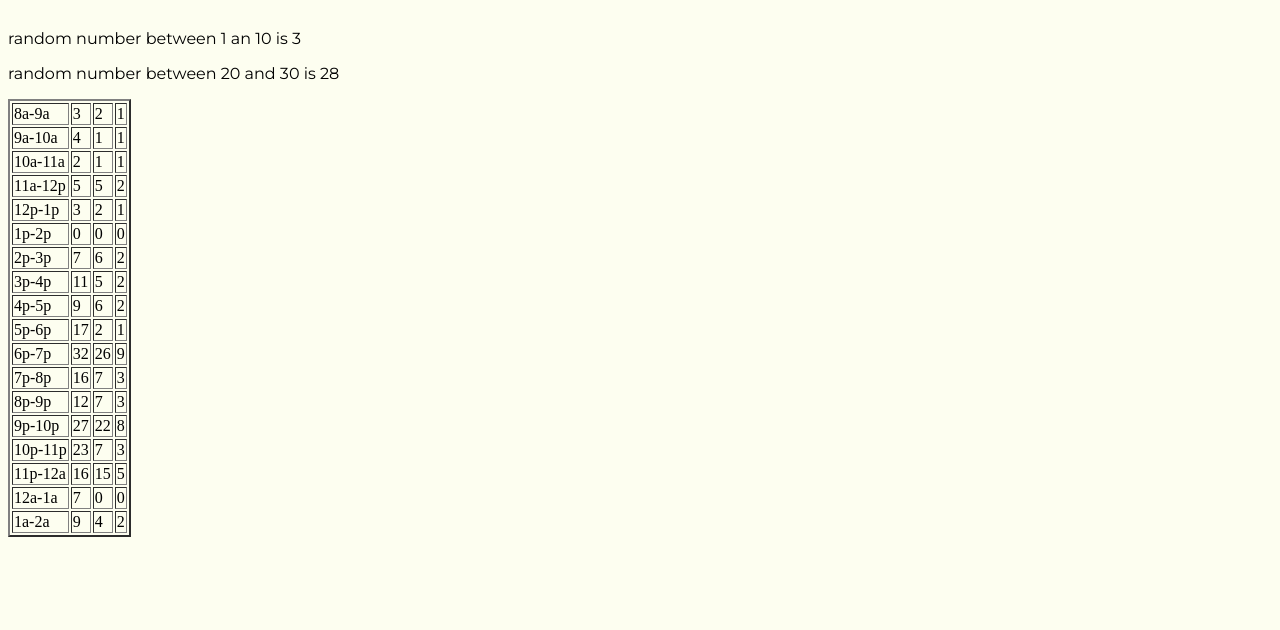
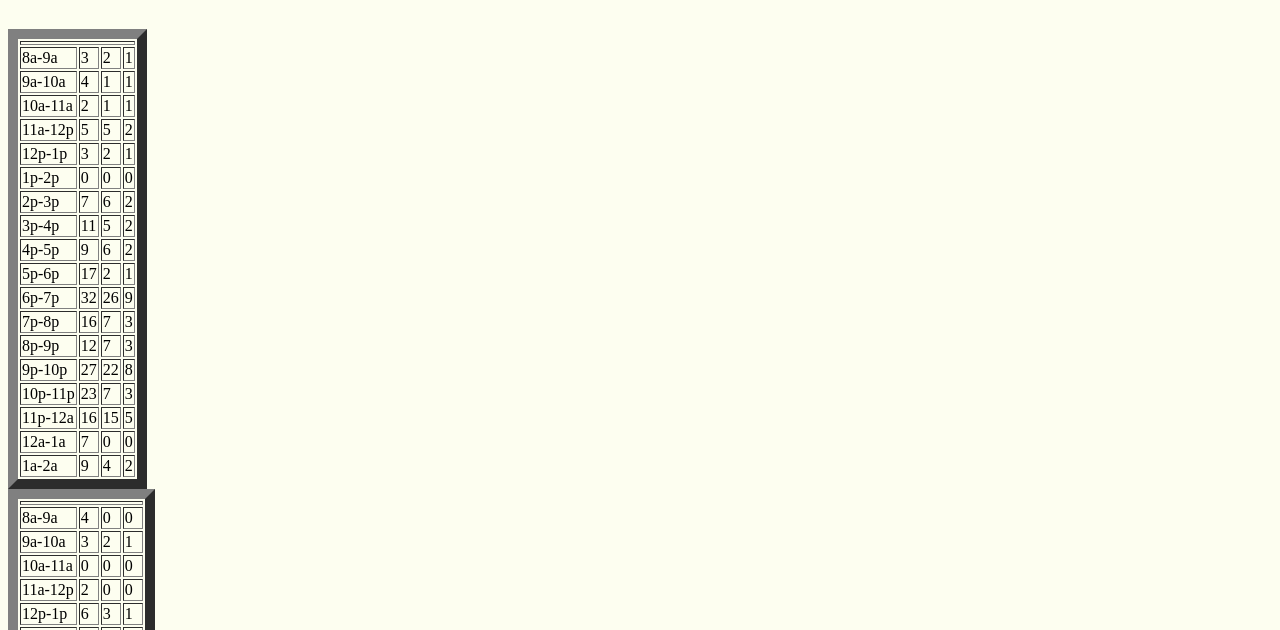
Before and after one commit to hgaskins/weekTwo, a website: page pizza/sales-data.html in a window 1280 px wide. Shown: the part 170-800 px from the top of the page. Drawn offline with Linux system fonts and the light colour scheme.

Commit message:
compute.js additions, created an oject of locations, in addtion to final funcation to generate all tables

```diff
--- a/pizza/js/compute.js
+++ b/pizza/js/compute.js
@@ -4,58 +4,45 @@ function randoInRange(min, max) {
   return result;
 }
 
-// function for deliveryInRange
+//to test randoInRange() fucntion
+console.log(randoInRange(1,3));
+
+// function for deliveryInRange()
 function deliveryInRange(minD, maxD) {
-  var result = Math.floor(Math.random() * ((maxD-minD)+1) + minD);
-  return result;
+  var resultDeliveryInRange = Math.floor(Math.random() * ((maxD-minD)+1) + minD);
+  return resultDeliveryInRange;
 }
+
+//to test deliveryInRange() function
+console.log(deliveryInRange(12, 14));
 
 //function for drivers needed based on deliveries given
 function driversNeeded(deliveries) {
-  var result = Math.ceil(deliveries/3);
-  return result;
+  var resultDriversNeeded = Math.ceil(deliveries/3);
+  return resultDriversNeeded;
 }
+
 //testing the driversNeeded function
 console.log(driversNeeded(36));
 
-// //Objects by store
-// var beverton = {
-//   //generate heading
-//   generateTable(beverton);
-//
-// }
-//
-// var hillsboro = {
-//
-// }
-//
-// var downtown = {
-//
-// }
-//
-// var northEast = {
-//
-// }
-//
-// var clackamas = {
-//
-// }
-//
-// var pdxAirport = {
-//
-// }
+//object of locations
+var locations = {
+  //Objects within object location by store
+    locationNames: ["beverton", "hillsboro", "downtown", "northEast", "clackamas", "pdxAirport"],
+    minMaxPizza: [[0,4],[0,4],[0,4],[0,7],[0,7],[0,7],[2,15],[2,15],[2,15], [15,35],[15,35],[15,35],[12,31],[12,31],[12,31],[5,20],[5,20],[5,20]]
+}
 
 //arrays for the min and max of pizza and times
 
 var minMaxPizza = [[0,4],[0,4],[0,4],[0,7], [0,7], [0,7],[2,15],[2,15],[2,15], [15,35],[15,35],[15,35],[12,31],[12,31],[12,31],[5,20],[5,20], [5,20]];
 var timeStamps = ["8a-9a", "9a-10a","10a-11a", "11a-12p", "12p-1p", "1p-2p", "2p-3p", "3p-4p", "4p-5p", "5p-6p", "6p-7p", "7p-8p", "8p-9p", "9p-10p","10p-11p", "11p-12a","12a-1a", "1a-2a"];
 
-//testContent added to html to test my randoInRange() and deliveryInRange() functions
-var testRando = document.getElementById("test");
-testRando.textContent = "random number between 1 an 10 is " + randoInRange(1,10);
-
-var testDelivery = document.getElementById("testTwo");
-testDelivery.textContent = "random number between 20 and 30 is " + deliveryInRange(20,30);
+// //testContent added to html to test my randoInRange() and deliveryInRange() functions
+// var testRando = document.getElementById("test");
+// testRando.textContent = "random number between 1 an 10 is " + randoInRange(1,10);
+//
+// var testDelivery = document.getElementById("testTwo");
+// testDelivery.textContent = "random number between 20 and 30 is " + deliveryInRange(20,30);
 
 //generateTable() function to generate tables.
 function generateTable() {
@@ -65,7 +52,23 @@ function generateTable() {
   //creates a <table> element and a <tbody> element
   var tbl = document.createElement("table");
   var tblBody = document.createElement("tbody");
-  // var tblHead = document.createElement("th");
+
+  //TABLEHEAD TITLES!
+  //creating a <thead> and puts it in the <table>
+  var tblHead = document.createElement("thead");
+  tbl.appendChild(tblHead);
+
+  //creates shopHead <tr> and puts it in <thead>
+  var shopHead = document.createElement("tr");
+  tblHead.appendChild(shopHead);
+
+  //creates the <th> in the shopHead <tr>
+  var shopLoc = document.createElement("th");
+  //sets the colspan attribute of tbl to 4;
+  shopLoc.setAttribute("colspan", "4");
+  shopHead.appendChild(shopLoc);
+
+  //NOW NEED TO FIGURE OUT HOW TO PULL LOCATION TITLES
 
   //creating all cells
   for (var i = 0; i < 18; i++) {
@@ -75,16 +78,6 @@ function generateTable() {
     var timeCellText = document.createTextNode(timeStamps[i]);
     timeCell.appendChild(timeCellText);
     row.appendChild(timeCell);
-
-    // for (var j = 0; j < 3; j++) {
-    //   //Create a <td> element and a text node, make the text
-    //   //node the contents of the <td>, and put the <td> at
-    //   //the end of the table row
-    //   var cell = document.createElement("td");
-    //   var cellText = document.createTextNode(randoInRange(minMaxPizza[j][0], minMaxPizza[j][1]));
-    //   cell.appendChild(cellText);
-    //   row.appendChild(cell);
-    // }
 
     //code to generate number of pizzas
     var cell = document.createElement("td");
@@ -117,6 +110,17 @@ function generateTable() {
   //appends <table> into <body>
   body.appendChild(tbl);
   //sets the border attribute of the tbl to 2;
-  tbl.setAttribute("border", "2");
+  tbl.setAttribute("border", "10");
 }
-generateTable();
+
+// generateTable();
+
+// generateTable(locations.locationNames[0]);
+
+function generateAllTables(r) {
+  for (var i = 0; i < r.locationNames.length; i++) {
+    generateTable(r.locationNames[i]);
+  }
+}
+
+generateAllTables(locations);
--- a/pizza/sales-data.html
+++ b/pizza/sales-data.html
@@ -10,8 +10,10 @@
       <a href="index.html">home</a>
     </nav>
     <h1>Sales-Data</h1>
-    <p id="test">test input</p>
-    <p id="testTwo">test two input</p>
+    <!-- testing for functions -->
+    <!-- <p id="test">test input</p>
+    <p id="testTwo">test two input</p> -->
+    <div id="diva"></div>
     <script src="js/app.js"></script>
     <script src="js/compute.js"></script>
   </body>
```
